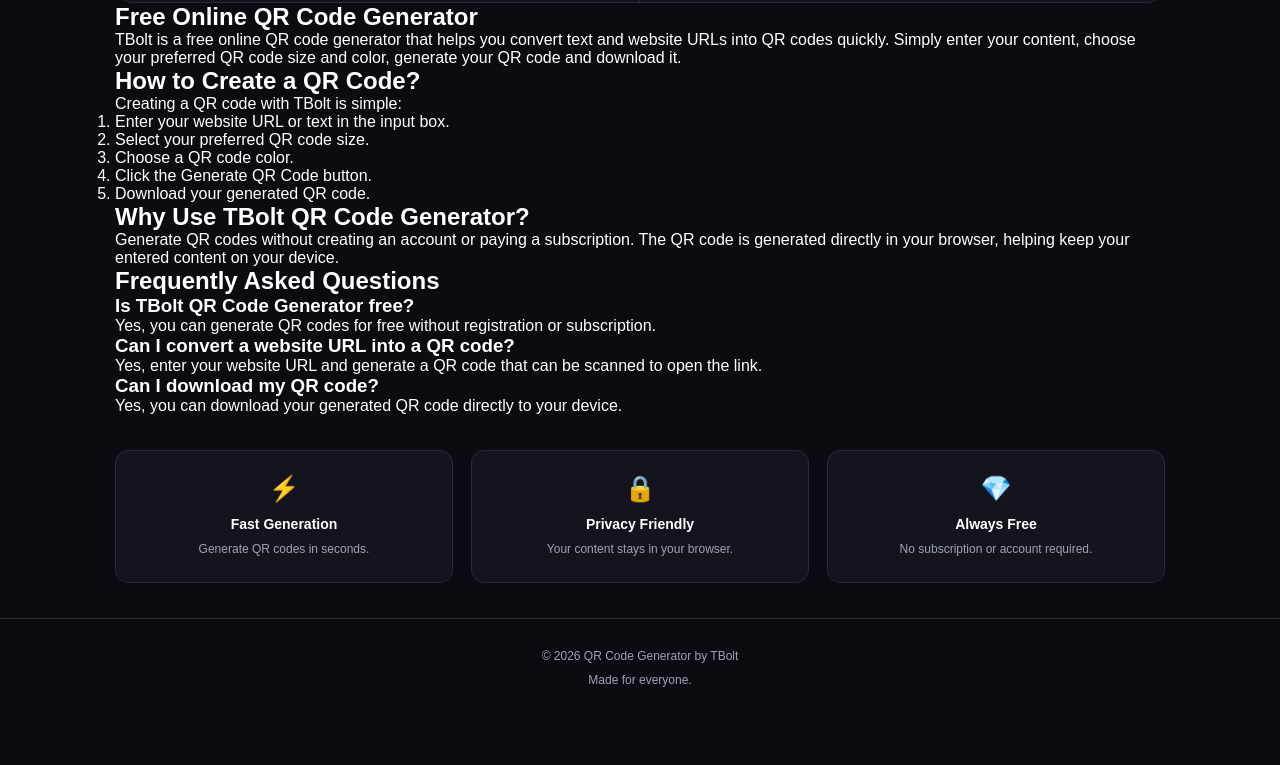
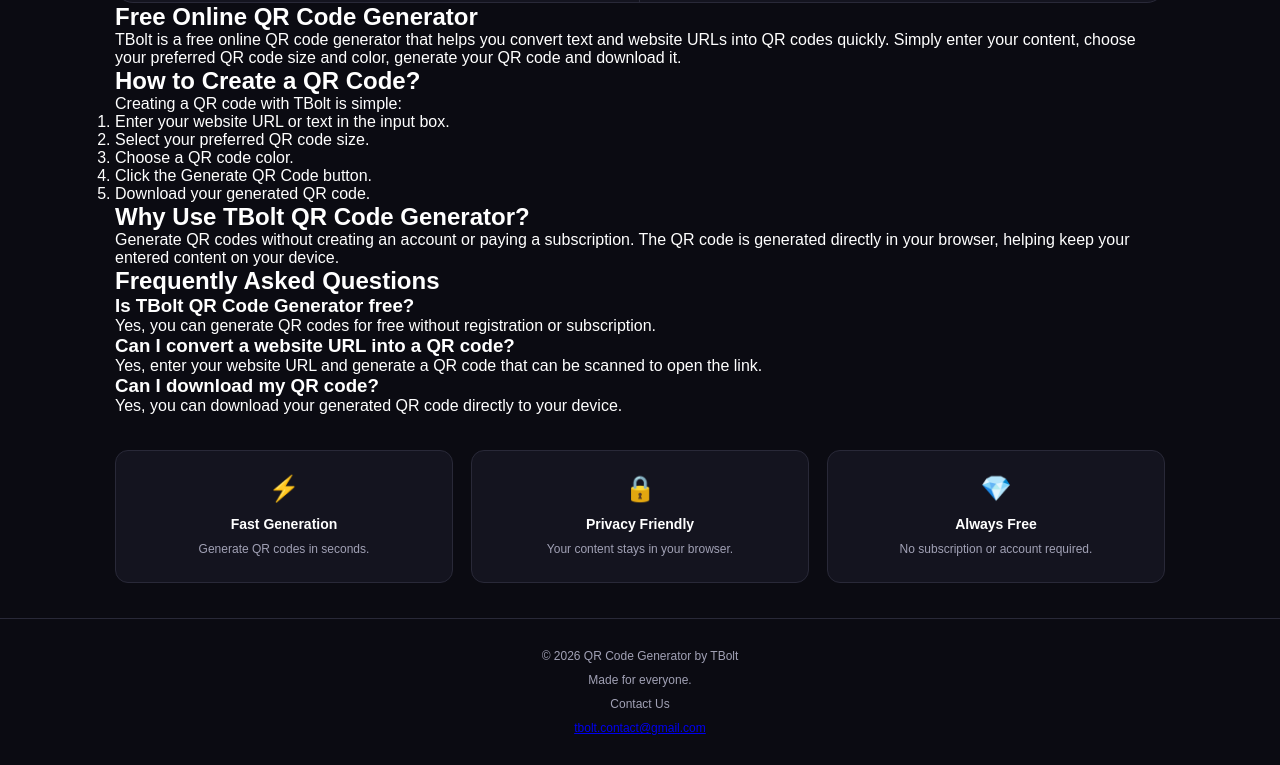
Before and after one commit to viewbadhao0-oss/QR-Code-Crafter-No-Sign-Up-Easy-to-use-Completely-Free, a plain HTML site: page index.html in a window 1280 px wide. Shown: the part 1021-1786 px from the top of the page. Before the commit the page ends 1738 px from the top, so only its background shows below. Drawn offline with Linux system fonts and the light colour scheme.

Commit message:
Update index.html

```diff
--- a/index.html
+++ b/index.html
@@ -8,23 +8,18 @@
     <!-- Google Search Console Verification -->
     <meta name="google-site-verification" content="mdP1CM0Iwzu4npVZh69IIXdfzqIA7EZ3WD19Dgi4jec">
 
-    <!-- SEO Title -->
     <title>Free QR Code Generator Online - Create QR Codes | TBolt</title>
 
-    <!-- SEO Description -->
     <meta name="description" content="Create free QR codes online instantly with TBolt QR Code Generator. Convert URLs, website links and text into QR codes. Download your QR code without login or subscription.">
 
-    <!-- SEO Keywords -->
     <meta name="keywords" content="free qr code generator, qr code generator online, free qr maker, create qr code, online qr code maker, URL to QR code, text to QR code, website QR code">
 
-    <!-- Search Engine Indexing -->
     <meta name="robots" content="index, follow">
     <meta name="googlebot" content="index, follow">
 
-    <!-- Theme -->
     <meta name="theme-color" content="#0b0b12">
 
-    <!-- Open Graph / Social Sharing -->
+    <!-- Open Graph -->
     <meta property="og:type" content="website">
     <meta property="og:title" content="Free QR Code Generator Online - TBolt">
     <meta property="og:description" content="Generate and download free QR codes instantly. No login required.">
@@ -53,7 +48,6 @@
 
     <main class="main-container">
 
-        <!-- Main SEO Heading -->
         <section class="hero">
             <span class="hero-label">SIMPLE • FAST • FREE</span>
 
@@ -66,7 +60,7 @@
             </p>
         </section>
 
-        <!-- Advertisement Space (Moved Up) -->
+        <!-- Advertisement Space -->
         <section class="ad-container">
             <span class="ad-label">ADVERTISEMENT</span>
 
@@ -143,7 +137,7 @@
 
         </section>
 
-        <!-- SEO Information Section -->
+        <!-- SEO Information -->
         <section class="seo-content">
 
             <h2>Free Online QR Code Generator</h2>
@@ -157,9 +151,7 @@
 
             <h2>How to Create a QR Code?</h2>
 
-            <p>
-                Creating a QR code with TBolt is simple:
-            </p>
+            <p>Creating a QR code with TBolt is simple:</p>
 
             <ol>
                 <li>Enter your website URL or text in the input box.</li>
@@ -225,9 +217,17 @@
 
     </main>
 
+    <!-- Footer -->
     <footer class="footer">
         <p>© 2026 QR Code Generator by TBolt</p>
         <p>Made for everyone.</p>
+
+        <div class="contact-section">
+            <p>Contact Us</p>
+            <a href="mailto:tbolt.contact@gmail.com">
+                tbolt.contact@gmail.com
+            </a>
+        </div>
     </footer>
 
     <!-- QR Code Library -->
```
